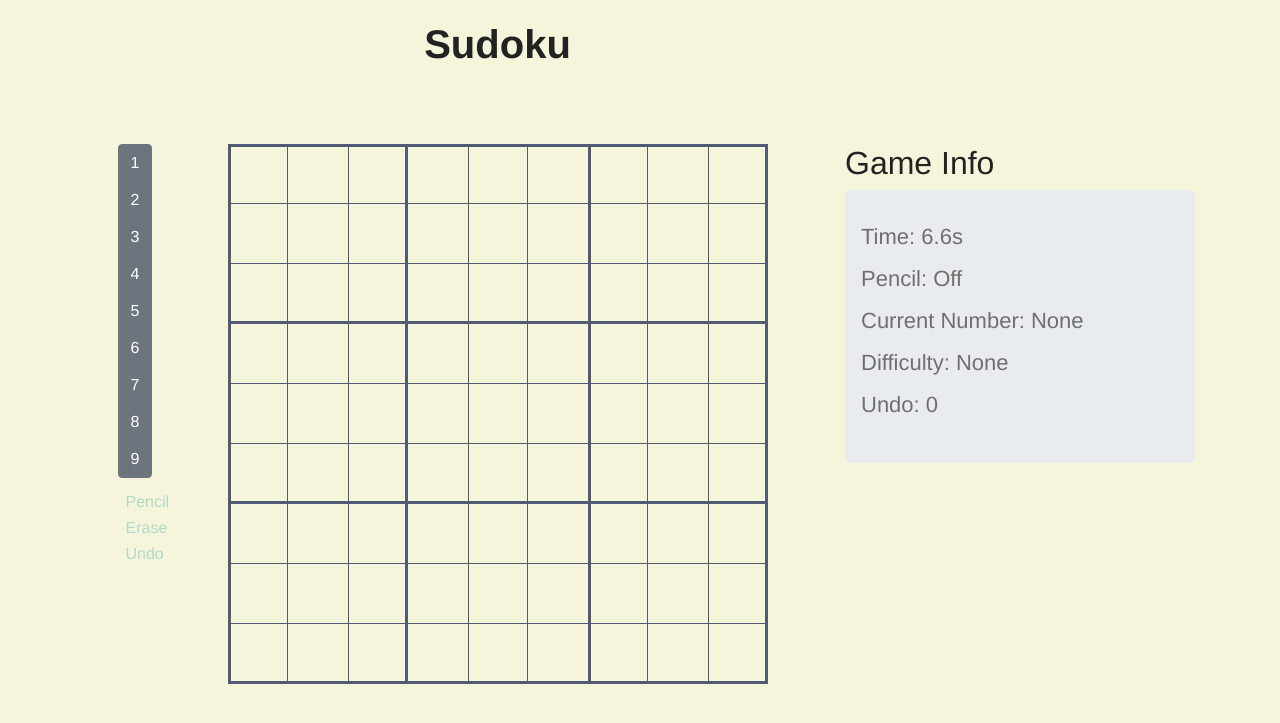
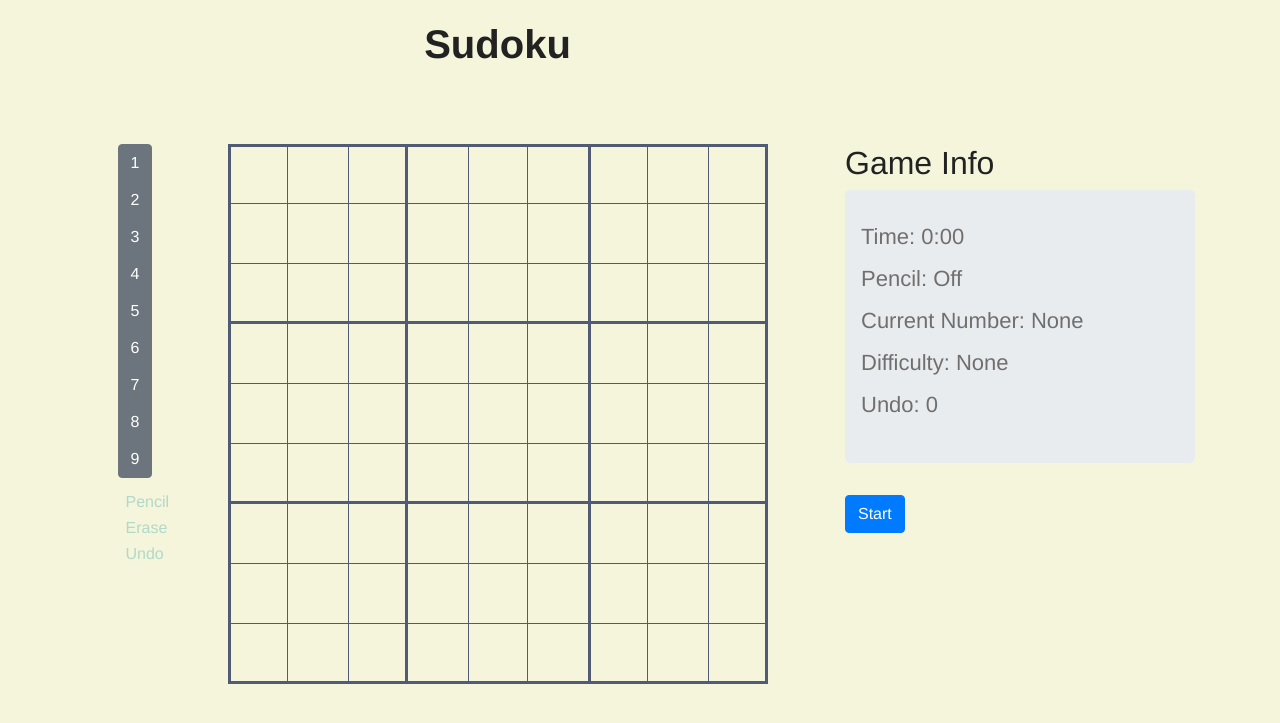
Before and after one commit to larryworm1127/PyBoardGame, a Flask app: page /games/sudoku in a window 1280 px wide. Shown: the top 723 px of the page. Run offline with Flask 2, Linux system fonts and the light colour scheme; some libraries are stand-ins or nearby versions.

Commit message:
added start button, user can control start timer

```diff
--- a/board_games/static/js/sudoku.js
+++ b/board_games/static/js/sudoku.js
@@ -2,7 +2,7 @@ var game = {
     currentNumHtml: '',
     currentNum: 0,
     pencil: false,
-    start: new Date().getTime(),
+    start: '',
     time: 0,
     elapsed: '0.0',
     paused: false,
@@ -41,7 +41,28 @@ function selectNum(id) {
     $('#currentNum').text("Current Number: " + game.currentNum)
 }
 
+function timer() {
+    game.time += 100;
+
+    game.elapsed = Math.floor(game.time / 100) / 10;
+    if (Math.round(game.elapsed) === game.elapsed) {
+        game.elapsed += '.0';
+    }
+
+    $('#time').text("Time: " + game.elapsed + 's');
+
+    var diff = (new Date().getTime() - game.start) - game.time;
+    window.setTimeout(timer, (100 - diff));
+}
+
+
 // util functions
+function start() {
+    game.start = new Date().getTime();
+    window.setTimeout(timer, 100);
+    $('#start').removeAttr('onclick')
+}
+
 function togglePencil() {
     if (game.pencil) {
         game.pencil = false;
@@ -77,19 +98,3 @@ function getLastMove() {
         });
     });
 }
-
-function timer() {
-    game.time += 100;
-
-    game.elapsed = Math.floor(game.time / 100) / 10;
-    if (Math.round(game.elapsed) === game.elapsed) {
-        game.elapsed += '.0';
-    }
-
-    $('#time').text("Time: " + game.elapsed + 's');
-
-    var diff = (new Date().getTime() - game.start) - game.time;
-    window.setTimeout(timer, (100 - diff));
-}
-
-window.setTimeout(timer, 100);
--- a/board_games/templates/games/sudoku.html
+++ b/board_games/templates/games/sudoku.html
@@ -77,6 +77,7 @@
           <h3 class="subheader" id="difficulty">Difficulty: None</h3>
           <h3 class="subheader" id="numUndo">Undo: 0</h3>
         </div>
+        <button type="button" id="start" class="btn btn-primary" onclick="start()">Start</button>
       </div>
     </div>
   </div>
```
